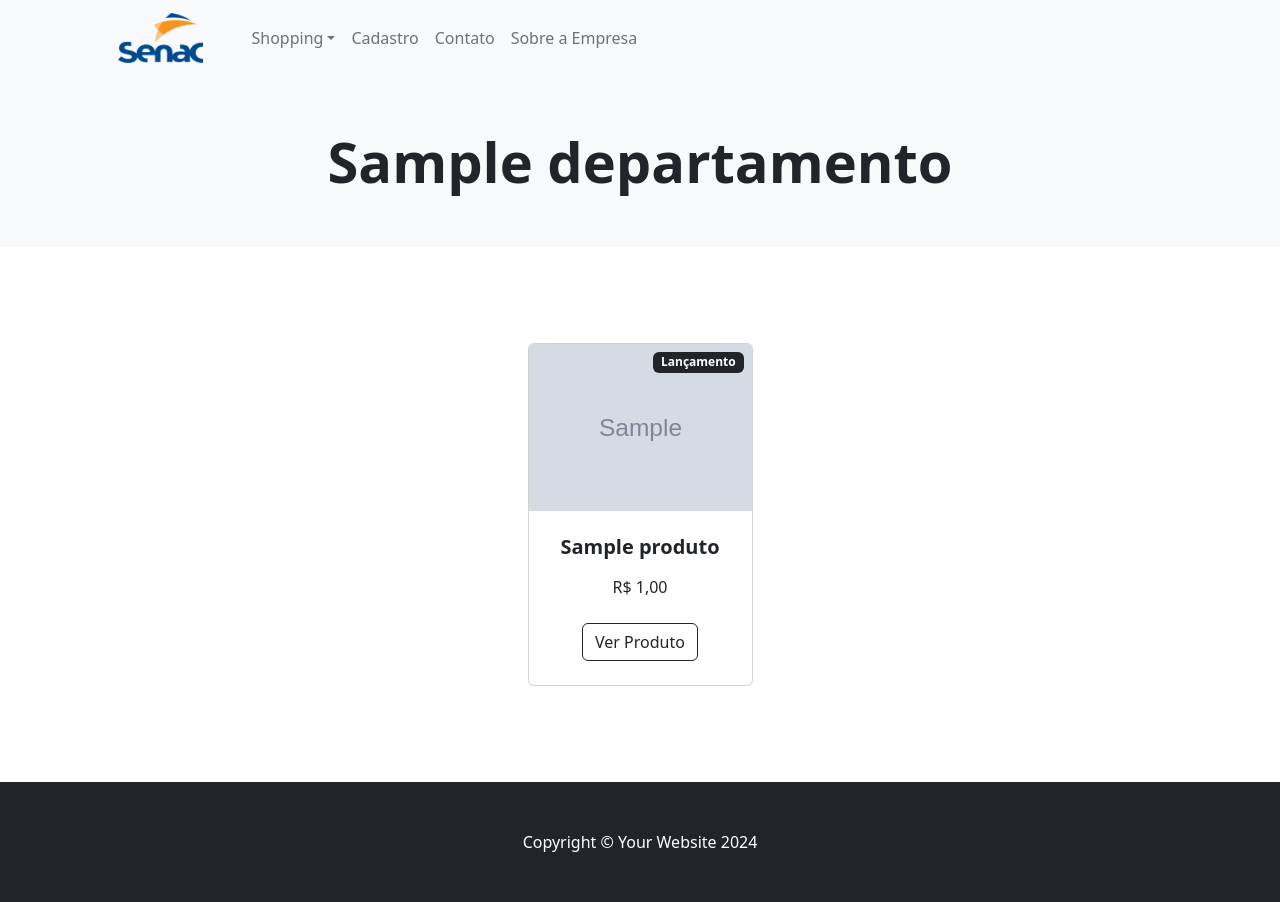
After one commit to HeitorRich/SenacStore, a Django app: page /produtos/1 in a window 1280 px wide. The commit adds this page. Run offline with Django 4.2, Linux system fonts and the light colour scheme; tables that the repository leaves empty hold one stand-in row (values such as "Sample post"); grey boxes marked "Sample" are stand-in pictures; some libraries are stand-ins or nearby versions.

Commit message:
Alterando o site

```diff
--- a/StoreApp/models.py
+++ b/StoreApp/models.py
@@ -30,6 +30,9 @@ class Produto(models.Model):
     def __str__(self):
         return self.nome
 
+    def get_avaliacao(self):
+        return range(self.avaliacao)
+
 class Cliente(models.Model):
     ESTADO_CIVIL = [
         ('SOL','Solteiro'),
--- a/StoreApp/templates/base.html
+++ b/StoreApp/templates/base.html
@@ -31,7 +31,7 @@
                                 <li><a class="dropdown-item" href="{% url 'produto_lista' %}">Todos Produtos</a></li>
                                 <li><hr class="dropdown-divider" /></li>
                             {% for departamento in departamentos %}
-                                <li><a class="dropdown-item" href="#!">{{ departamento.nome }}</a></li>
+                                <li><a class="dropdown-item" href="{% url 'produto_lista_por_departamento' id=departamento.id %}">{{ departamento.nome }}</a></li>
                             {% endfor %}
                             </ul>
                         </li>
@@ -50,7 +50,7 @@
 
         <!-- Footer-->
         <footer class="py-5 bg-dark">
-            <div class="container"><p class="m-0 text-center text-white">Copyright &copy; Your Website 2023</p></div>
+            <div class="container"><p class="m-0 text-center text-white">Copyright &copy; Your Website 2024</p></div>
         </footer>
         <!-- Bootstrap core JS-->
         <script src="https://cdn.jsdelivr.net/npm/bootstrap@5.2.3/dist/js/bootstrap.bundle.min.js"></script>
--- /dev/null
+++ b/StoreApp/templates/includes/card_produto.html
@@ -0,0 +1,30 @@
+{% load static %}
+<div class="col mb-5">
+    <div class="card h-100">
+        {% if produto.lancamento == True %}
+            <!-- Sale badge-->
+            <div class="badge bg-dark text-white position-absolute" style="top: 0.5rem; right: 0.5rem">Lançamento</div>
+        {% endif %}
+        <!-- Product image-->
+        <img class="card-img-top" src="{{ produto.imagem.url }}" width="450" alt="{{ produto.nome }}" />
+        <!-- Product details-->
+        <div class="card-body p-4">
+            <div class="text-center">
+                <!-- Product name-->
+                <h5 class="fw-bolder">{{ produto.nome }}</h5>
+                <!-- Product reviews-->
+                <div class="d-flex justify-content-center small text-warning mb-2">
+                {% for estrelinha in produto.get_avaliacao %}
+                    <div class="bi-star-fill"></div>
+                {% endfor %}
+                </div>
+                <!-- Product price-->
+                R$ {{ produto.preco }}
+            </div>
+        </div>
+        <!-- Product actions-->
+        <div class="card-footer p-4 pt-0 border-top-0 bg-transparent">
+            <div class="text-center"><a class="btn btn-outline-dark mt-auto" href="{% url 'produto_detalhe' id=produto.id %}">Ver Produto</a></div>
+        </div>
+    </div>
+</div>
--- a/StoreApp/templates/produto_detalhes.html
+++ b/StoreApp/templates/produto_detalhes.html
@@ -10,8 +10,8 @@
                 <div class="row gx-4 gx-lg-5 align-items-center">
                     <div class="col-md-6"><img class="card-img-top mb-5 mb-md-0" src="{% static 'img/6c757d.jpg' %}" alt="..." /></div>
                     <div class="col-md-6">
-                        <div class="small mb-1">SKU: BST-498</div>
-                        <h1 class="display-5 fw-bolder">Shop item template</h1>
+                        <div class="small mb-1">SKU: {{ produto.codigo }}</div>
+                        <h1 class="display-5 fw-bolder">{{ produto.nome }}</h1>
                         <div class="fs-5 mb-5">
                             <span>$40.00</span>
                         </div>
--- a/StoreApp/templates/produtos.html
+++ b/StoreApp/templates/produtos.html
@@ -8,7 +8,7 @@
         <header class="bg-light py-1">
             <div class="container px-4 px-lg-5 my-5">
                 <div class="text-center text-dark">
-                    <h1 class="display-4 fw-bolder">Título da Categoria</h1>
+                    <h1 class="display-4 fw-bolder">{{ titulo }}</h1>
                 </div>
             </div>
         </header>
@@ -20,29 +20,11 @@
 
 
                     <!-- Inicio Produtos -->
-                    {% include 'includes/card_produto1.html' %}
-                    <!---->
-                    {% include 'includes/card_produto2.html' %}
-                    <!---->
-                    {% include 'includes/card_produto1.html' %}
-                    <!---->
-                    {% include 'includes/card_produto2.html' %}
-                    <!---->
-                    {% include 'includes/card_produto1.html' %}
-                    <!---->
-                    {% include 'includes/card_produto2.html' %}
-                    <!---->
-                    {% include 'includes/card_produto1.html' %}
-                    <!---->
-                    {% include 'includes/card_produto2.html' %}
-                    <!---->
-                    {% include 'includes/card_produto1.html' %}
-                    <!---->
-                    {% include 'includes/card_produto2.html' %}
-                    <!---->
-                    {% include 'includes/card_produto1.html' %}
-                    <!---->
-                    {% include 'includes/card_produto2.html' %}
+                {% for produto in produtos %}
+                    {% include 'includes/card_produto.html' %}
+                {% empty %}
+                    Não há produtos neste departamento.
+                {% endfor %}
                     <!-- termino produtos-->
                 </div>
             </div>
--- a/StoreApp/urls.py
+++ b/StoreApp/urls.py
@@ -4,5 +4,6 @@ from StoreApp import views
 urlpatterns = [
     path('', views.index, name='index'),
     path('produtos/', views.produto_lista, name='produto_lista'),
-    path('produto/', views.produto_detalhe, name='produto_detalhe')
+    path('produtos/<int:id>', views.produto_lista_por_departamento, name='produto_lista_por_departamento'),
+    path('produto/<int:id>', views.produto_detalhe, name='produto_detalhe'),
 ]
--- a/StoreApp/views.py
+++ b/StoreApp/views.py
@@ -1,17 +1,37 @@
 from django.shortcuts import render
-from StoreApp.models import Departamento
+from StoreApp.models import Departamento, Produto
 
 # Create your views here.
 def index(request):
-    departamentos = Departamento.objects.all()
+    produtos_destaque = Produto.objects.filter(destaque = True)
 
     context = {
-        'departamentos' : departamentos
+        'produtos' : produtos_destaque
     }
     return render(request, 'index.html', context)
 
 def produto_lista(request):
-    return render(request, 'produtos.html')
+    produtos_lista = Produto.objects.all()
 
-def produto_detalhe(request):
-    return render(request, 'produto_detalhes.html')
+    context = {
+        'produtos' : produtos_lista,
+        'titulo' : 'Todos Produtos'
+    }
+    return render(request, 'produtos.html', context)
+
+def produto_detalhe(request, id):
+    produto = Produto.objects.get(id=id)
+
+    context = {
+        'produto' : produto
+    }
+    return render(request, 'produto_detalhes.html', context)
+
+def produto_lista_por_departamento(request, id):
+    produtos_lista = Produto.objects.filter(departamento_id = id)
+    departamento = Departamento.objects.get(id=id)
+    context = {
+        'produtos' : produtos_lista,
+        'titulo' : departamento.nome
+    }
+    return render(request, 'produtos.html', context)
```
Also changed, not shown: StoreApp/templates/index.html (+5 -7 lines).
